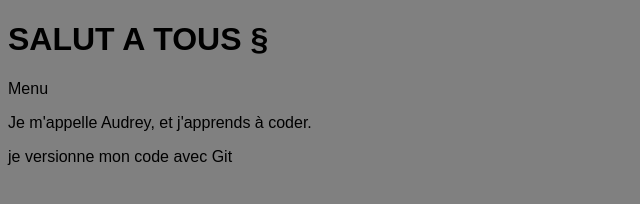
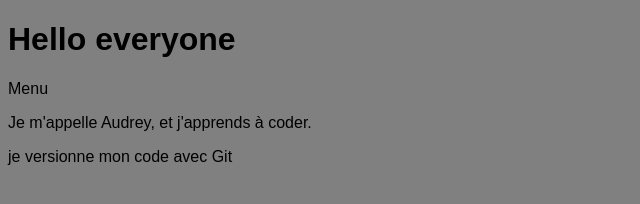
Before and after one commit to Nodrey37/my-site, a plain HTML site: page index.html in a window 1280 px wide. Shown: the whole page, without its empty margins (0-640 px from the left). Drawn offline with Linux system fonts and the light colour scheme.

Commit message:
feat: english title

```diff
--- a/index.html
+++ b/index.html
@@ -2,11 +2,11 @@
 <html lang="fr">
   <head>
     <meta charset="UTF-8" />
-    <title>Salut à tous</title>
+    <title>Hello everyone !</title>
     <link rel="stylesheet" href="style.css" />
   </head>
   <body>
-    <h1>SALUT A TOUS §</h1>
+    <h1>Hello everyone</h1>
     <nav>Menu</nav>
     <p>Je m'appelle Audrey, et j'apprends à coder.</p>
     <p>je versionne mon code avec Git</p>
```
